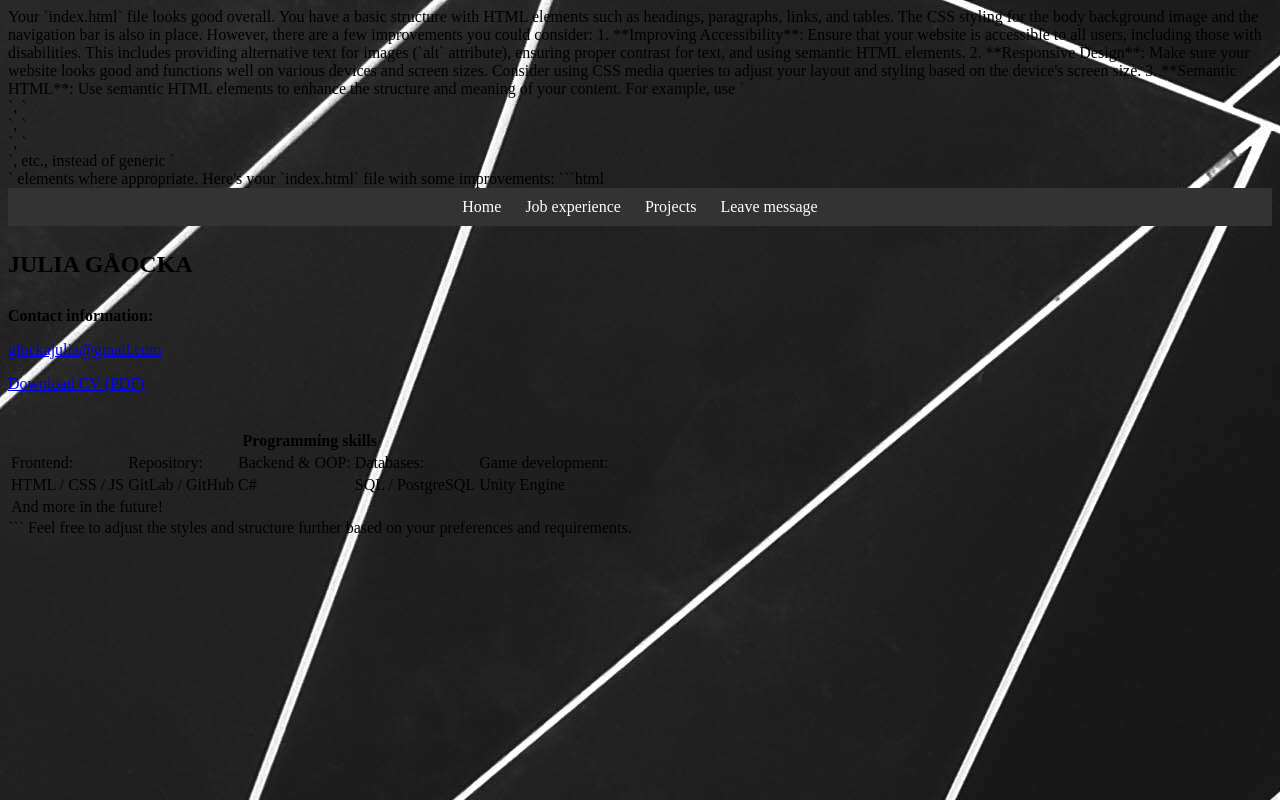
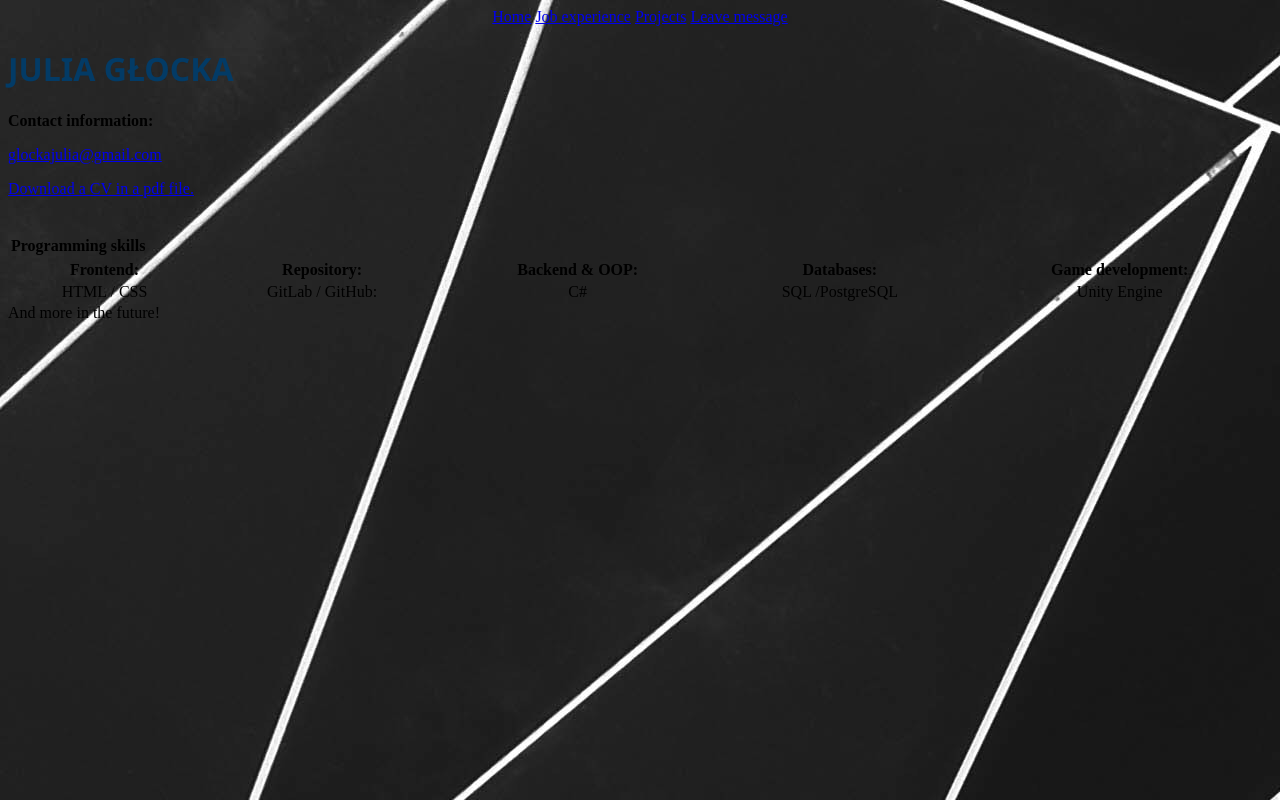
Before and after one commit to JuliaGlocka/Portfolio, a plain HTML site: page ProgrammerPortfolio.html in a window 1280 px wide. Drawn offline with Linux system fonts and the light colour scheme.

Commit message:
Revert "Change"
This reverts commit af311832abed83c1da4c516b3848cd02f7c402bd.

````diff
--- a/ProgrammerPortfolio.html
+++ b/ProgrammerPortfolio.html
@@ -1,93 +1,64 @@
-Your `index.html` file looks good overall. You have a basic structure with HTML elements such as headings, paragraphs, links, and tables. The CSS styling for the body background image and the navigation bar is also in place.
-
-However, there are a few improvements you could consider:
-
-1. **Improving Accessibility**: Ensure that your website is accessible to all users, including those with disabilities. This includes providing alternative text for images (`alt` attribute), ensuring proper contrast for text, and using semantic HTML elements.
-
-2. **Responsive Design**: Make sure your website looks good and functions well on various devices and screen sizes. Consider using CSS media queries to adjust your layout and styling based on the device's screen size.
-
-3. **Semantic HTML**: Use semantic HTML elements to enhance the structure and meaning of your content. For example, use `<header>`, `<nav>`, `<main>`, `<footer>`, etc., instead of generic `<div>` elements where appropriate.
-
-Here's your `index.html` file with some improvements:
-
-```html
 <!DOCTYPE html>
-<html lang="en">
+<html>
 <head>
-    <meta charset="UTF-8">
-    <meta http-equiv="Content-Language" content="en">
-    <meta name="Author" content="Julia">
+    <meta http-equiv="Content-Language" content="en" />
+    <meta name="Author" content="Julia" />
     <title>MyPortfolio</title>
     <style>
         body {
             background-image: url('pexels-adrien-olichon-3137064.jpg');
-            /* Add more styling as needed */
-        }
-        .navbar {
-            text-align: center;
-            background-color: #333;
-            color: white;
-            padding: 10px;
-        }
-        .navbar a {
-            text-decoration: none;
-            color: white;
-            margin: 0 10px;
+            /* Additional CSS styles can be added here */
         }
     </style>
 </head>
 <body>
-    <header>
+      <center>
     <div class="navbar">
         <a href="ProgrammerPortfolio.html">Home</a>
         <a href="JobExp.html">Job experience</a>
         <a href="Projects.html">Projects</a>
         <a href="Leavemessage.html">Leave message</a>
     </div>
-    </header>
+    </center>
 
-    <main>
-        <h1>JULIA GŁOCKA</h1>
-        <p><strong>Contact information:</strong></p>
-        <p><a href="mailto:glockajulia@gmail.com">glockajulia@gmail.com</a></p>
-        <a href="JuliaGlockaCV.pdf" download="JuliaGlockaCV.pdf">Download CV (PDF)</a>
-        <br><br><br>
 
-        <table>
+
+    <h1 style="color: #033b66; font-family: 'Segoe UI', Tahoma, Geneva, Verdana, sans-serif;">JULIA GŁOCKA </h1>
+    <p><strong style="color: #000;">Contact information:</strong></p>
+    <p><a href="mailto: glockajulia@gmail.com">glockajulia@gmail.com</a></p>
+    <a href="Julia Glocka CV.pdf" download="Julia Glocka CV.pdf">
+        Download a CV in a pdf file.
+      </a>
+    <br />
+    <br />
+    <br />
+
+    <table class="editorDemoTable" style="vertical-align: top;">
         <thead>
             <tr>
-                    <th colspan="5">Programming skills</th>
+                <th scope="col">Programming skills</th>
             </tr>
         </thead>
+        <table style="width: 100%;">
             <tbody>
-                <tr>
-                    <td>Frontend:</td>
-                    <td>Repository:</td>
-                    <td>Backend & OOP:</td>
-                    <td>Databases:</td>
-                    <td>Game development:</td>
+                <tr align="center">
+                    <th>Frontend:</th>
+                    <th>Repository:</th>
+                    <th>Backend & OOP:</th>
+                    <th>Databases:</th>
+                    <th>Game development:</th>
                 </tr>
-                <tr>
-                    <td>HTML / CSS / JS</td>
-                    <td>GitLab / GitHub</td>
+                <tr align="center">
+                    <td>HTML / CSS</td>
+                    <td>GitLab / GitHub:</td>
                     <td>C#</td>
-                    <td>SQL / PostgreSQL</td>
+                    <td>SQL /PostgreSQL</td>
                     <td>Unity Engine</td>
                 </tr>
             </tbody>
-            <tfoot>
-                <tr>
-                    <td colspan="5">And more in the future!</td>
-                </tr>
-            </tfoot>
         </table>
-    </main>
+        <caption>And more in the future!</caption>
+    </table>
 
-    <footer>
-        <!-- Add footer content if needed -->
-    </footer>
 </body>
 </html>
-```
-
-Feel free to adjust the styles and structure further based on your preferences and requirements.
````
Also changed, not shown: index.html (+32 -59 lines). Lines whose indentation alone changed are shown as unchanged.
